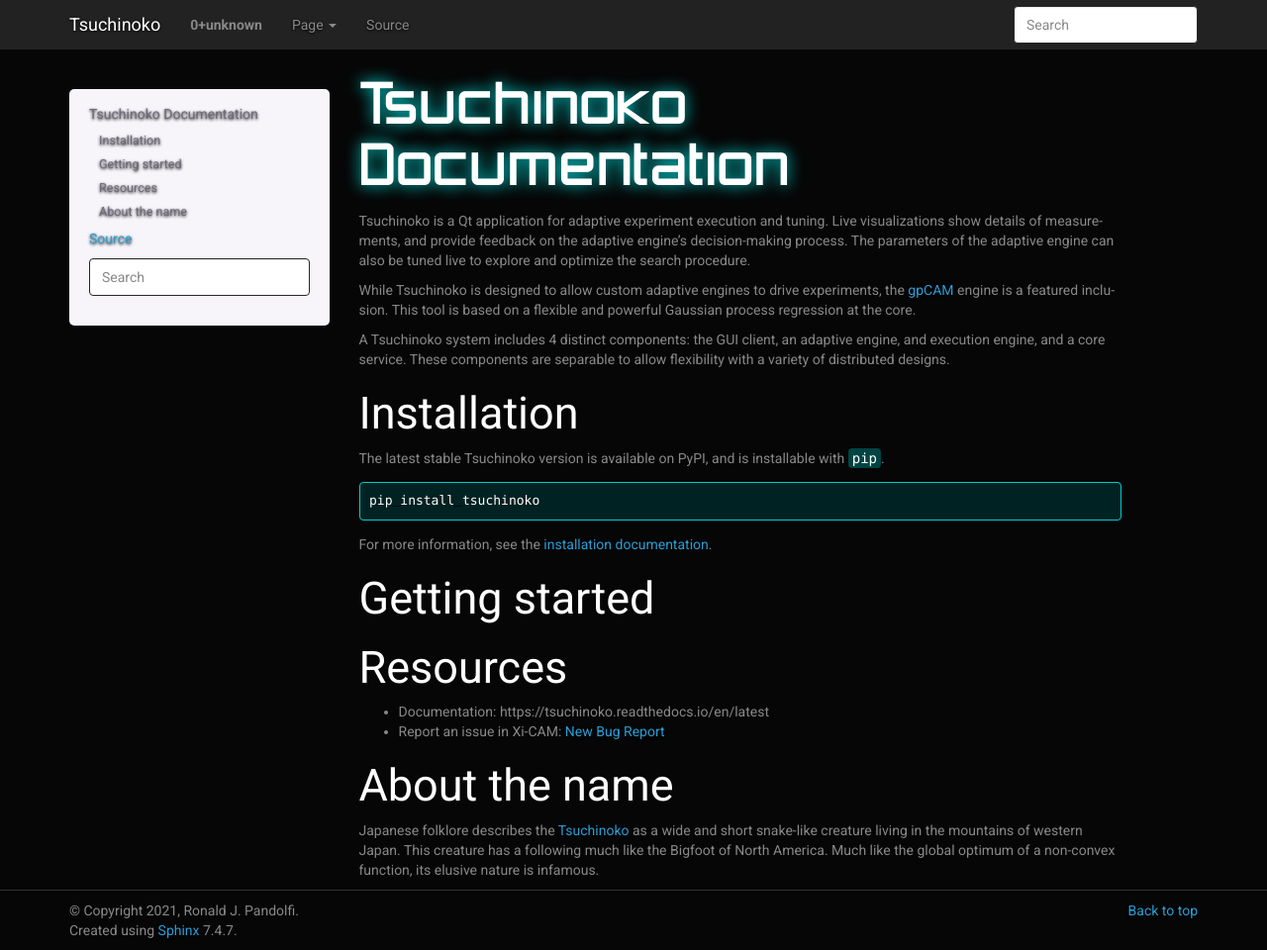
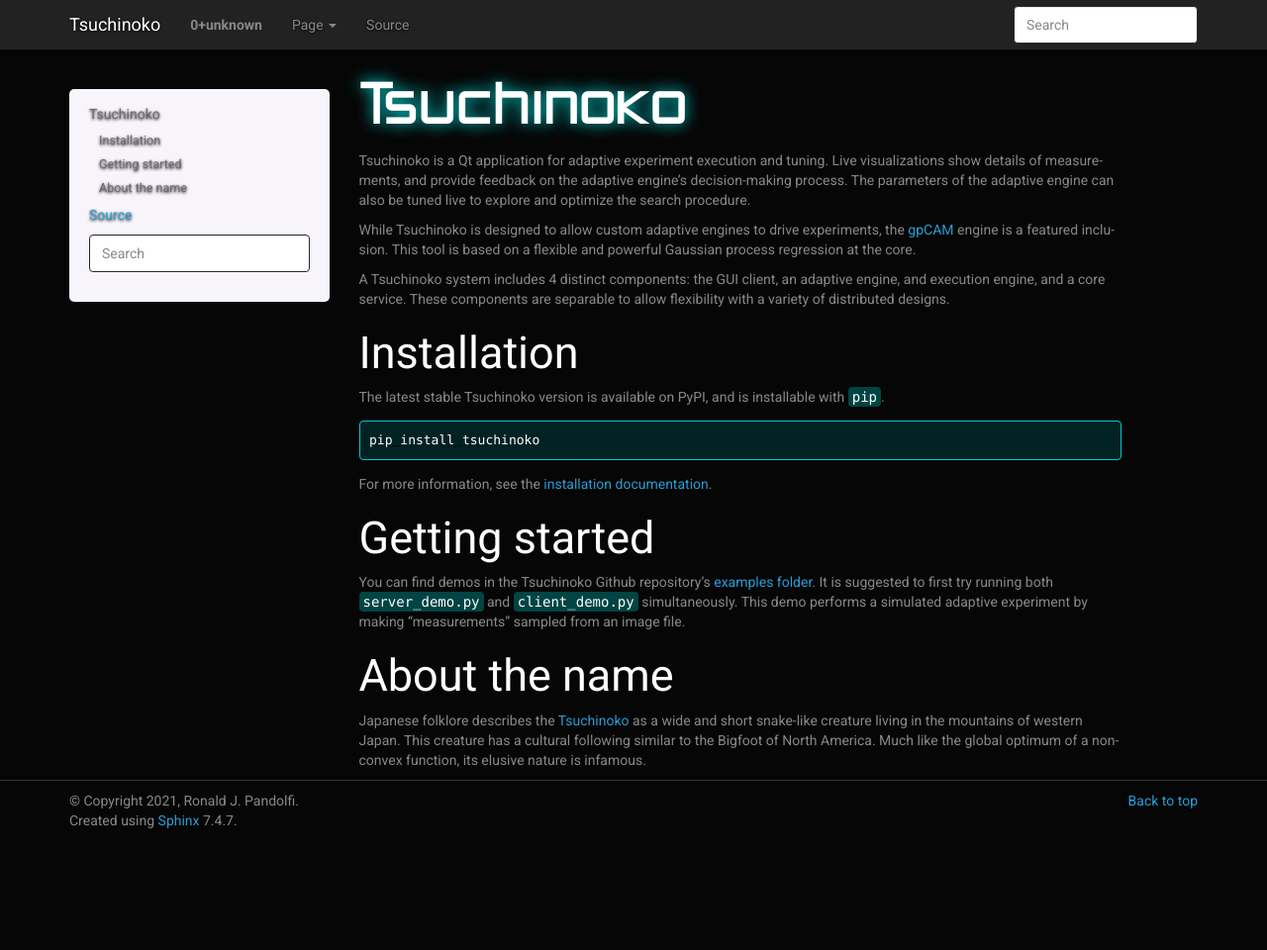
Before and after one commit to lbl-camera/tsuchinoko, a Sphinx documentation site: the page built from docs/source/index.md, in a window 1280 px wide and 960 px high. Shown: the whole window at 99% size. Built offline with Sphinx 7.4.7, drawn with Linux system fonts in a browser that asks for light colours.

Commit message:
add getting started

```diff
--- a/docs/source/index.md
+++ b/docs/source/index.md
@@ -1,4 +1,4 @@
-# Tsuchinoko Documentation
+# Tsuchinoko
 
 Tsuchinoko is a Qt application for adaptive experiment execution and tuning. Live visualizations show details of
 measurements, and provide feedback on the adaptive engine's decision-making process. The parameters of the adaptive
@@ -23,13 +23,12 @@
 
 ## Getting started
 
-## Resources
-
-* Documentation: https://tsuchinoko.readthedocs.io/en/latest
-* Report an issue in Xi-CAM: [New Bug Report](https://github.com/lbl-camera/tsuchinoko/issues/new?labels=bug)
+You can find demos in the Tsuchinoko Github repository's [examples folder](https://github.com/lbl-camera/tsuchinoko/tree/master/examples).
+It is suggested to first try running both `server_demo.py` and `client_demo.py` simultaneously. This demo performs a
+simulated adaptive experiment by making "measurements" sampled from an image file.
 
 ## About the name
 
 Japanese folklore describes the [Tsuchinoko](https://cryptidz.fandom.com/wiki/Tsuchinoko) as a wide and short snake-like creature living in the mountains of western
-Japan. This creature has a following much like the Bigfoot of North America. Much like the global optimum of a
+Japan. This creature has a cultural following similar to the Bigfoot of North America. Much like the global optimum of a
 non-convex function, its elusive nature is infamous.
```
